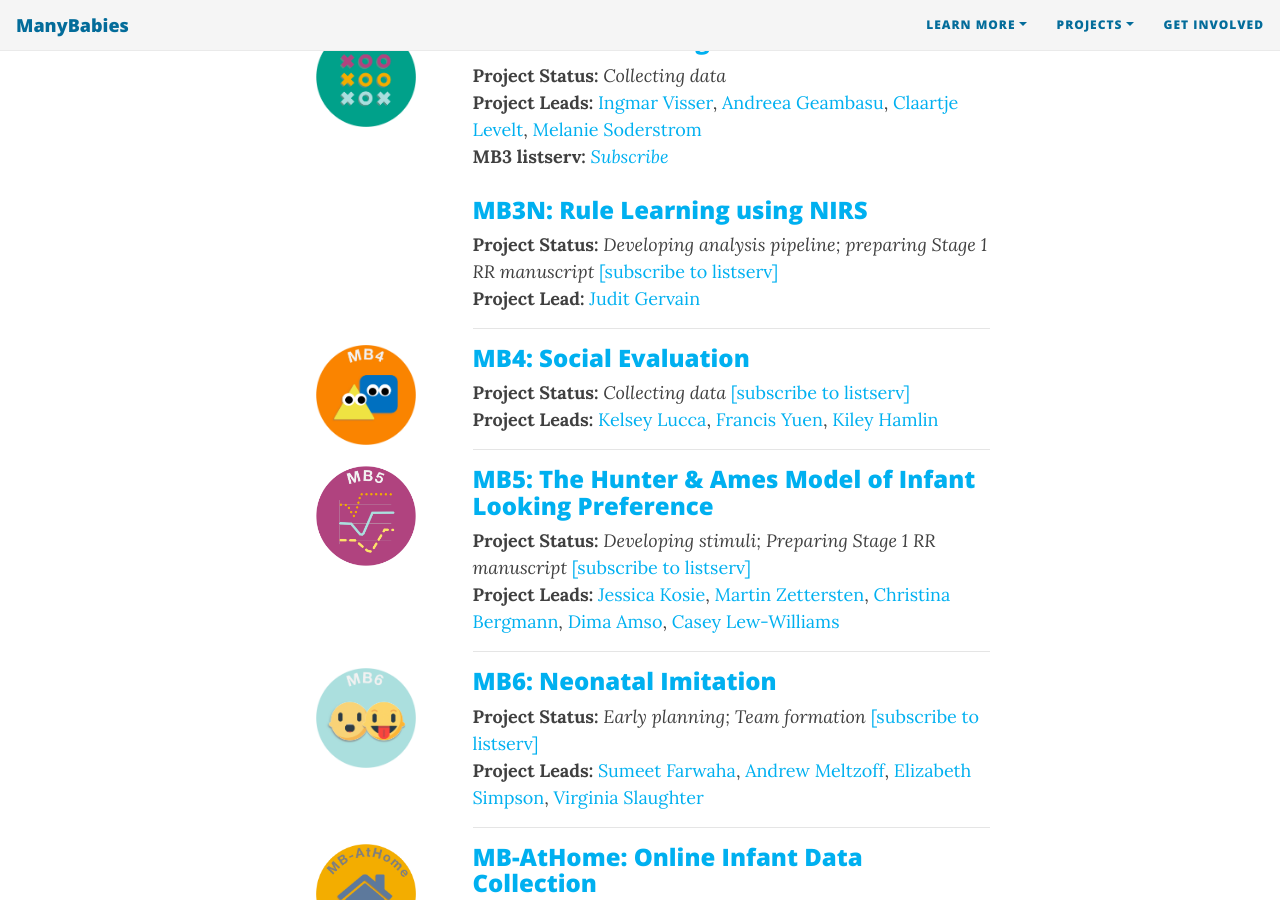
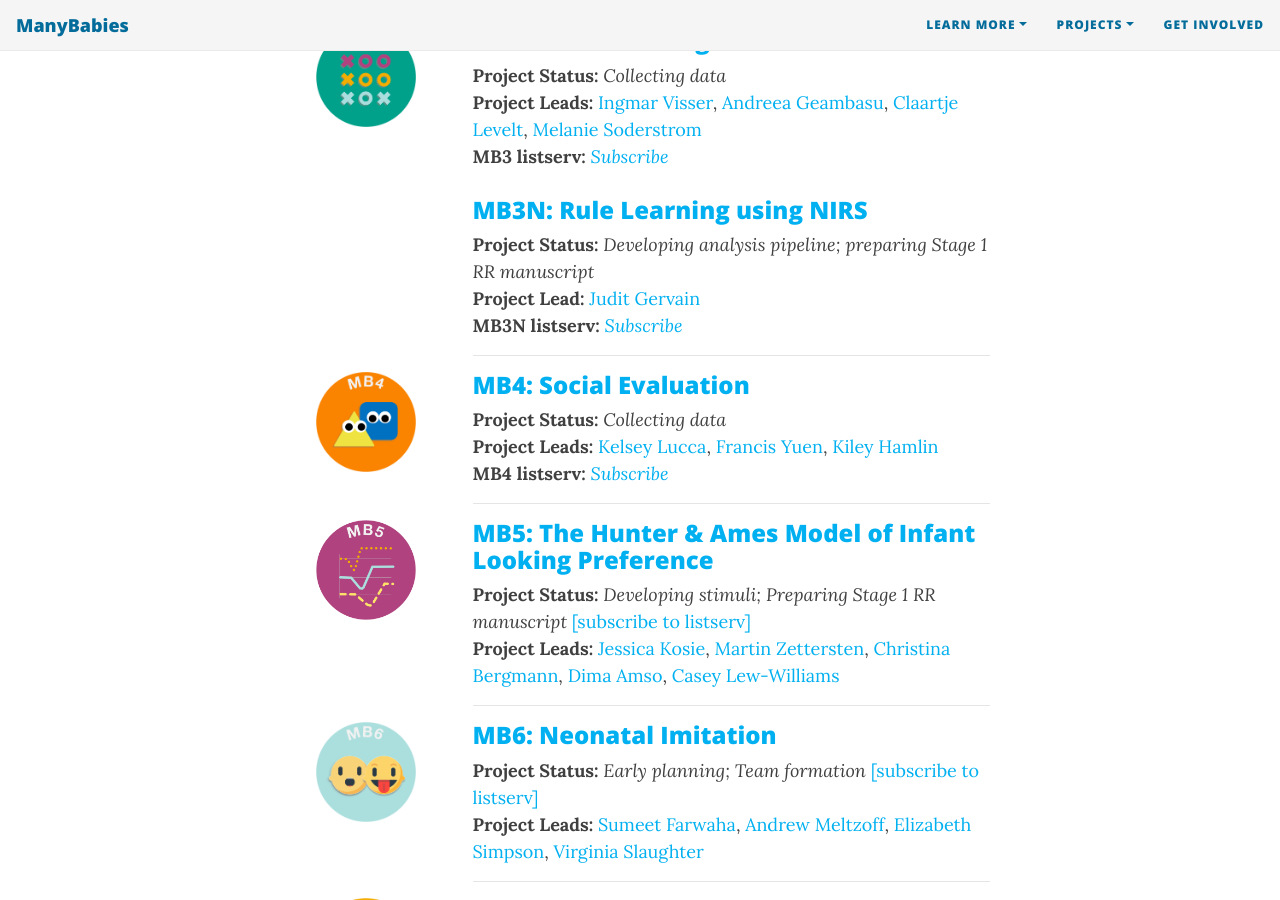
Before and after one commit to manybabies/manybabies.github.io, a Jekyll site: the page built from get_involved.md, in a window 1280 px wide and 900 px high, scrolled down 2467 px. Built offline with Jekyll 4.4.1, drawn with Linux system fonts in a browser that asks for light colours; nearby versions of some CDN libraries; some web fonts are replaced.

Commit message:
Update get_involved.md

```diff
--- a/get_involved.md
+++ b/get_involved.md
@@ -122,9 +122,9 @@
         <b>MB3 listserv:</b> <a href="https://mailman.stanford.edu/mailman/listinfo/manybabies3"><i>Subscribe</i></a><br>
         <br>
         <h3><a href="{{site.baseurl}}{% link MB3N.md %}">MB3N: Rule Learning using NIRS</a></h3>
-        <b>Project Status:</b> <i>Developing analysis pipeline; preparing Stage 1 RR manuscript</i>
-          <a href="https://groups.google.com/g/mb3nirs">[subscribe to listserv]</a><br>
-        <b>Project Lead:</b> <a href="mailto:judit.gervain@parisdescartes.fr">Judit Gervain</a>
+        <b>Project Status:</b> <i>Developing analysis pipeline; preparing Stage 1 RR manuscript</i><br>
+        <b>Project Lead:</b> <a href="mailto:judit.gervain@parisdescartes.fr">Judit Gervain</a><br>
+        <b>MB3N listserv:</b> <a href="https://groups.google.com/g/mb3nirs"><i>Subscribe</i></a>
         <hr>
       </div>
     </div>
@@ -134,10 +134,9 @@
       </div>
       <div class="col-sm-9">
         <h3><a href="{{site.baseurl}}{% link MB4.md %}">MB4: Social Evaluation</a></h3>
-        <b>Project Status:</b> <i>Collecting data</i>
-          <a href="https://mailman.stanford.edu/mailman/listinfo/manybabies4">[subscribe to listserv]</a><br>
-        <b>Project Leads:</b> <a href="mailto:Kelsey.Lucca@asu.edu">Kelsey Lucca</a>, <a href="mailto:francis.yuen@psych.ubc.ca">Francis Yuen</a>,
-          <a href="mailto:kiley.hamlin@psych.ubc.ca">Kiley Hamlin</a>
+        <b>Project Status:</b> <i>Collecting data</i><br>
+        <b>Project Leads:</b> <a href="mailto:Kelsey.Lucca@asu.edu">Kelsey Lucca</a>, <a href="mailto:francis.yuen@psych.ubc.ca">Francis Yuen</a>, <a href="mailto:kiley.hamlin@psych.ubc.ca">Kiley Hamlin</a><br>
+        <b>MB4 listserv:</b> <a href="https://mailman.stanford.edu/mailman/listinfo/manybabies4"><i>Subscribe</i></a><br>
         <hr>
       </div>
     </div>
```
